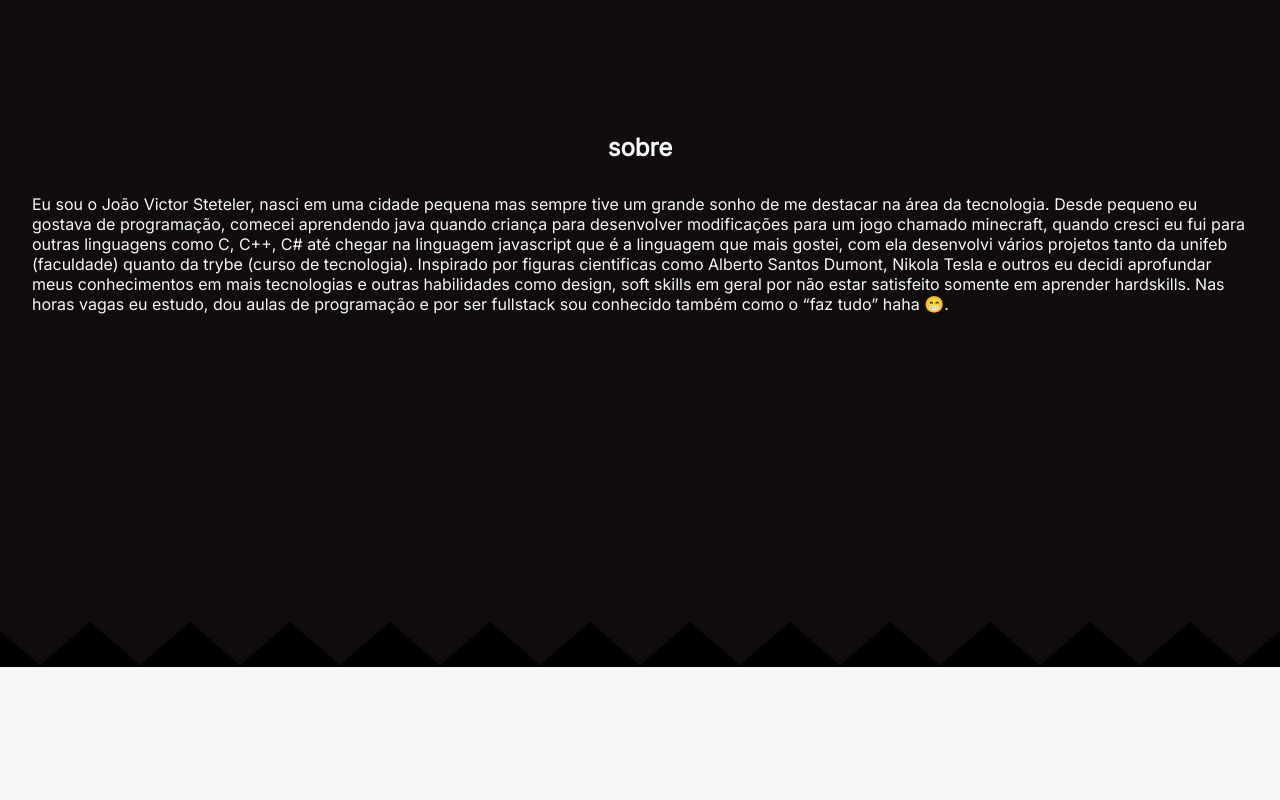
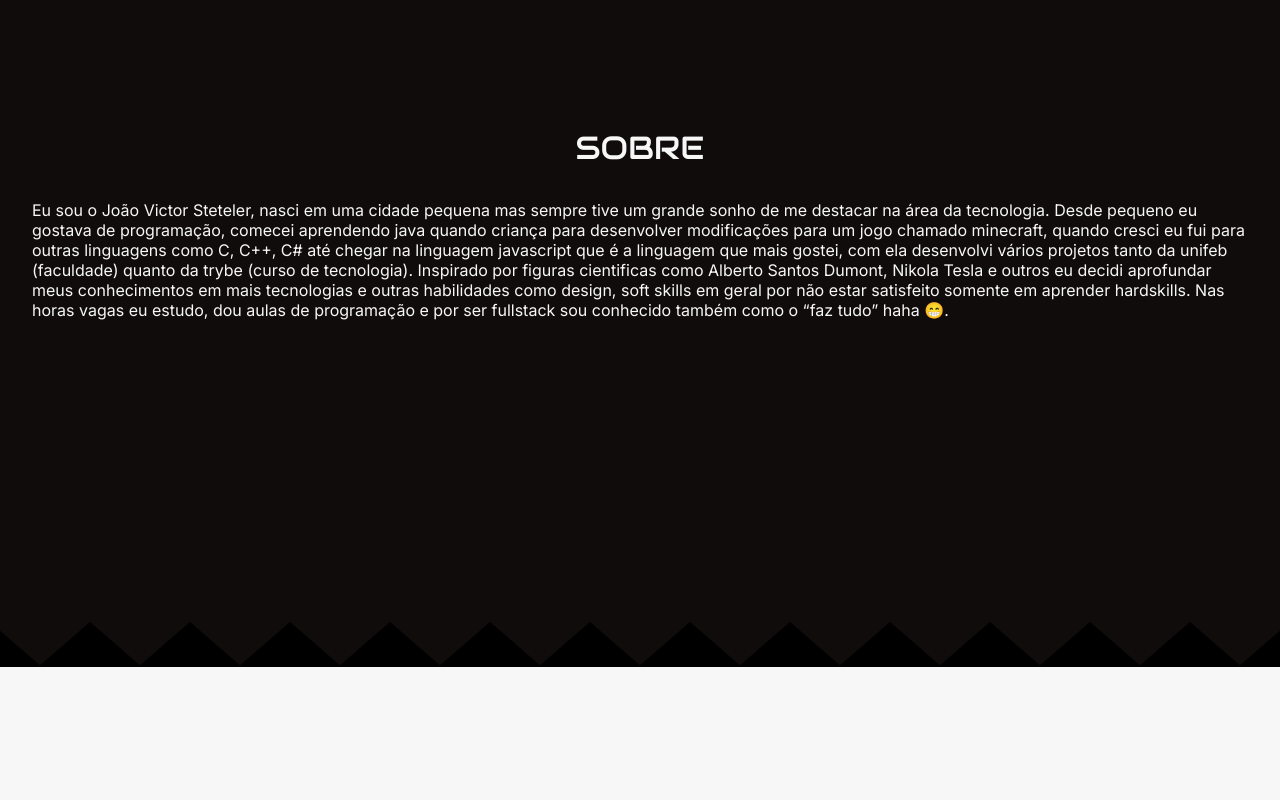
Before and after one commit to steteler/steteler-portfolio, a Next.js app: page / in a window 1280 px wide. Shown: the part 1020-1820 px from the top of the page. Built offline with nearby package versions, Linux system fonts and the light colour scheme.

Commit message:
style(styles/title): trocado nome da classe da estilização do title

```diff
--- a/styles/Title.module.css
+++ b/styles/Title.module.css
@@ -1,4 +1,4 @@
-.component__title {
+.page-title {
   font-family: Audiowide, Arial, Helvetica, sans-serif;
   font-size: 32px;
   font-style: normal;
```
Lines whose indentation alone changed are shown as unchanged.
